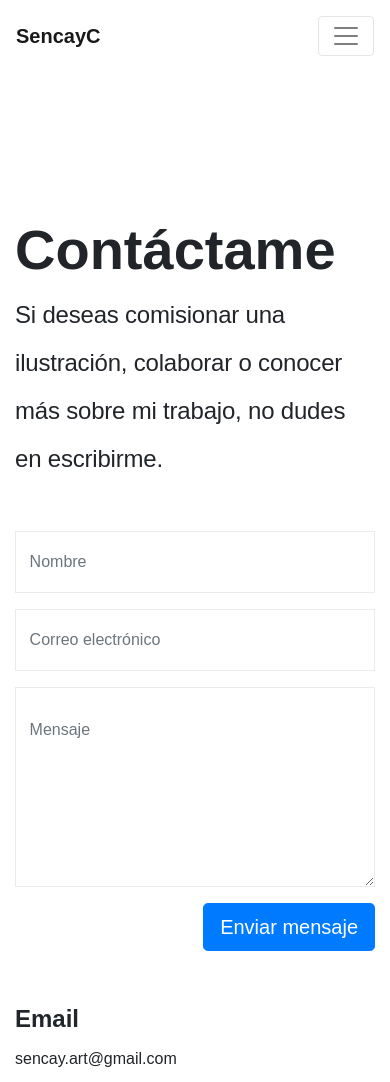
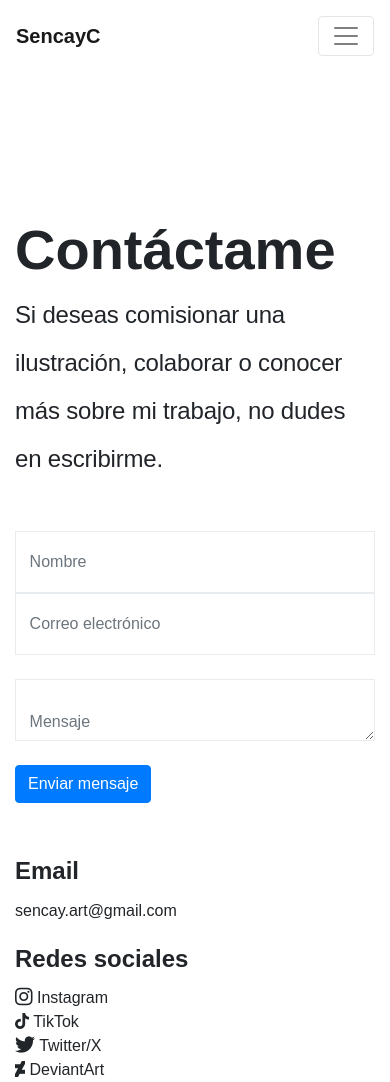
Before and after one commit to marianaxglitch/sencay-portafolio, a plain HTML site: page contact.html in a window 390 px wide. Shown: the top 1082 px of the page. Drawn offline with Linux system fonts and the light colour scheme; a web font is replaced by a local one.

Commit message:
correciones 2

```diff
--- a/contact.html
+++ b/contact.html
@@ -52,22 +52,26 @@
       <div class="row mt-5">
         <div class="col-md-7 col-lg-8">
           <!-- Formulario -->
-          <form>
+       <form action="https://formspree.io/f/xkgbdzjk" method="POST">
   <div class="row">
-              <div class="form-group col-md-6">
-                <input type="text" class="form-control" placeholder="Nombre" required />
+    <div class="col-md-6">
+      <input type="text" name="name" class="form-control" placeholder="Nombre" required>
     </div>
-              <div class="form-group col-md-6">
-                <input type="email" class="form-control" placeholder="Correo electrónico" required />
-              </div>
-              <div class="form-group col-md-12">
-                <textarea class="form-control" rows="4" placeholder="Mensaje" style="min-height: 200px;" required></textarea>
+    <div class="col-md-6">
+      <input type="email" name="email" class="form-control" placeholder="Correo electrónico" required>
     </div>
   </div>
-            <div class="d-flex">
-              <button type="submit" class="btn btn-lg btn-primary ml-auto">Enviar mensaje</button>
+  <br>
+  <div class="row">
+    <div class="col-md-12">
+      <textarea name="message" class="form-control" placeholder="Mensaje" rows="8" required></textarea>
     </div>
+  </div>
+  <br>
+  <button type="submit" class="btn btn-primary">Enviar mensaje</button>
 </form>
+
+
         </div>
       </div>
 
```
Also changed, not shown: css/custom.css (line endings or trailing spaces). Lines whose indentation alone changed are shown as unchanged.
